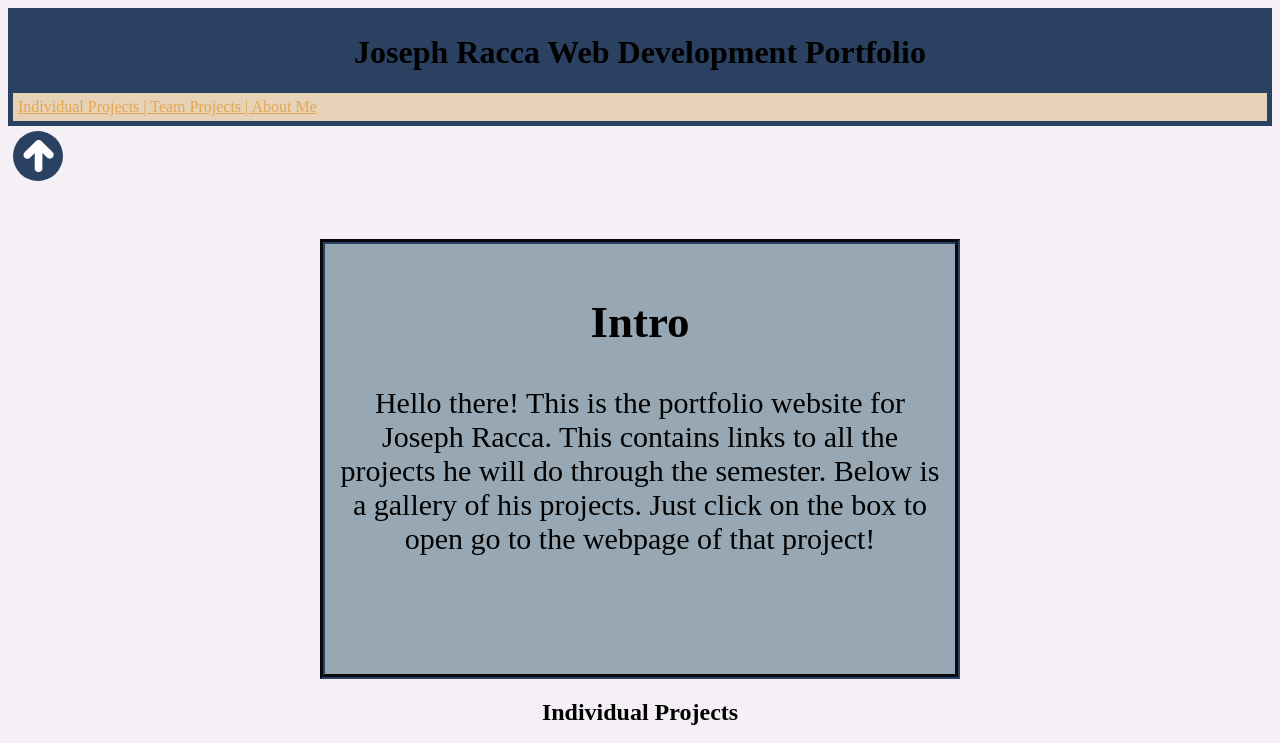
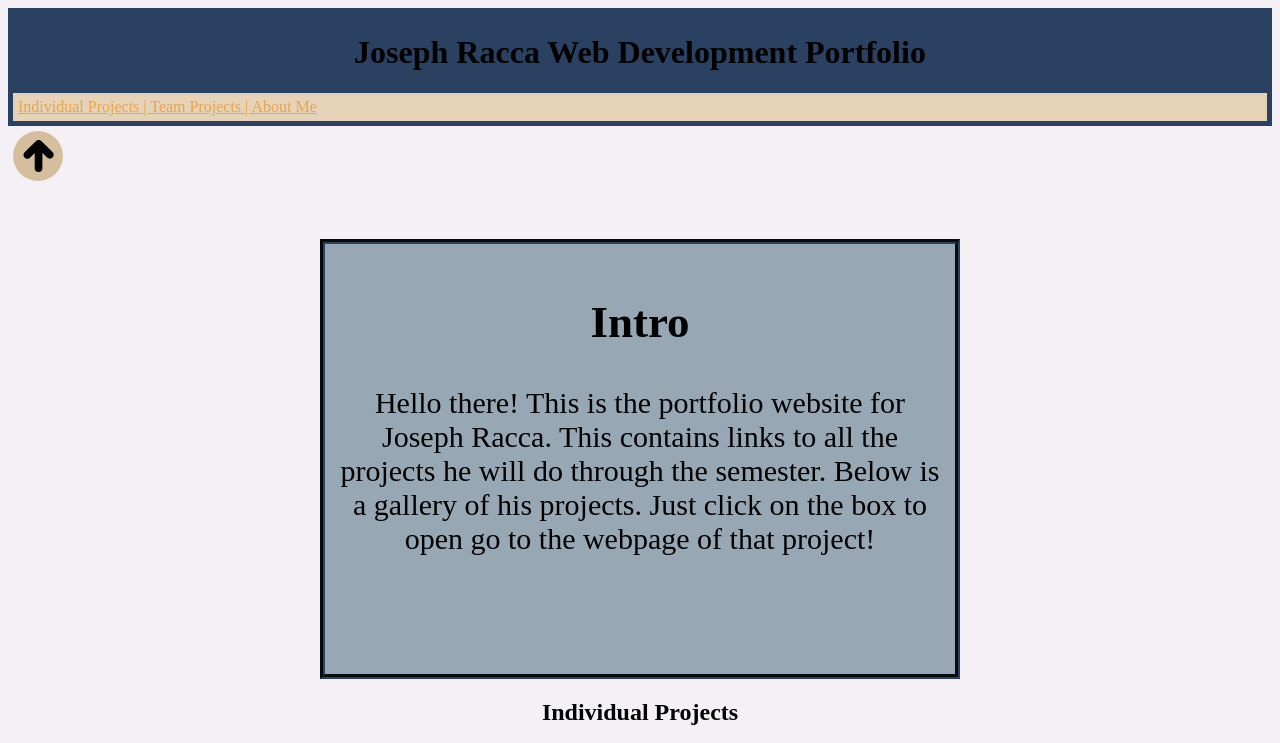
Before and after one commit to MewtwoRBGY/front-end-portfolio, a plain HTML site: page index.html in a window 1280 px wide. In both pictures the pointer is over the picture 38 px from the left and 155 px from the top of the page. Shown: the top 743 px of the page. Drawn offline with Linux system fonts and the light colour scheme.

Commit message:
Added hover effect for top icon

```diff
--- a/style.css
+++ b/style.css
@@ -34,6 +34,10 @@ footer {
     width: 50px;
     height: 50px;
     border-radius: 80%;
+}
+
+#upIcon:hover {
+    -webkit-filter: invert(100%);
 }
 
 .projButton {
```
